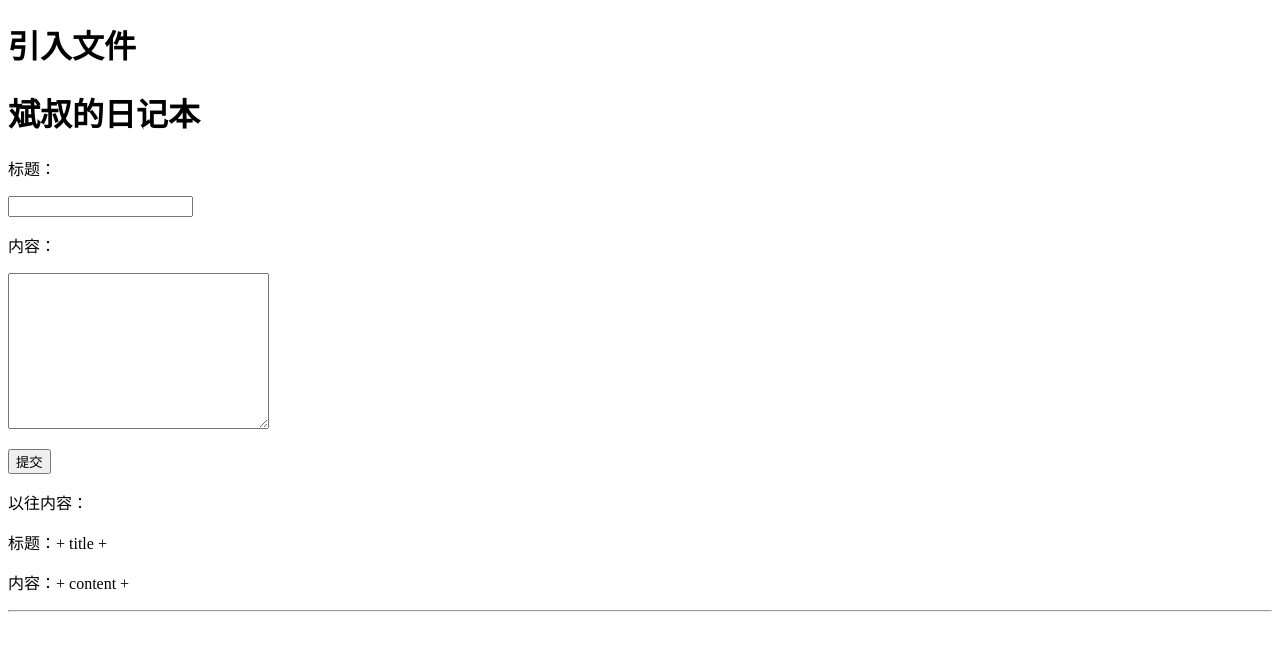
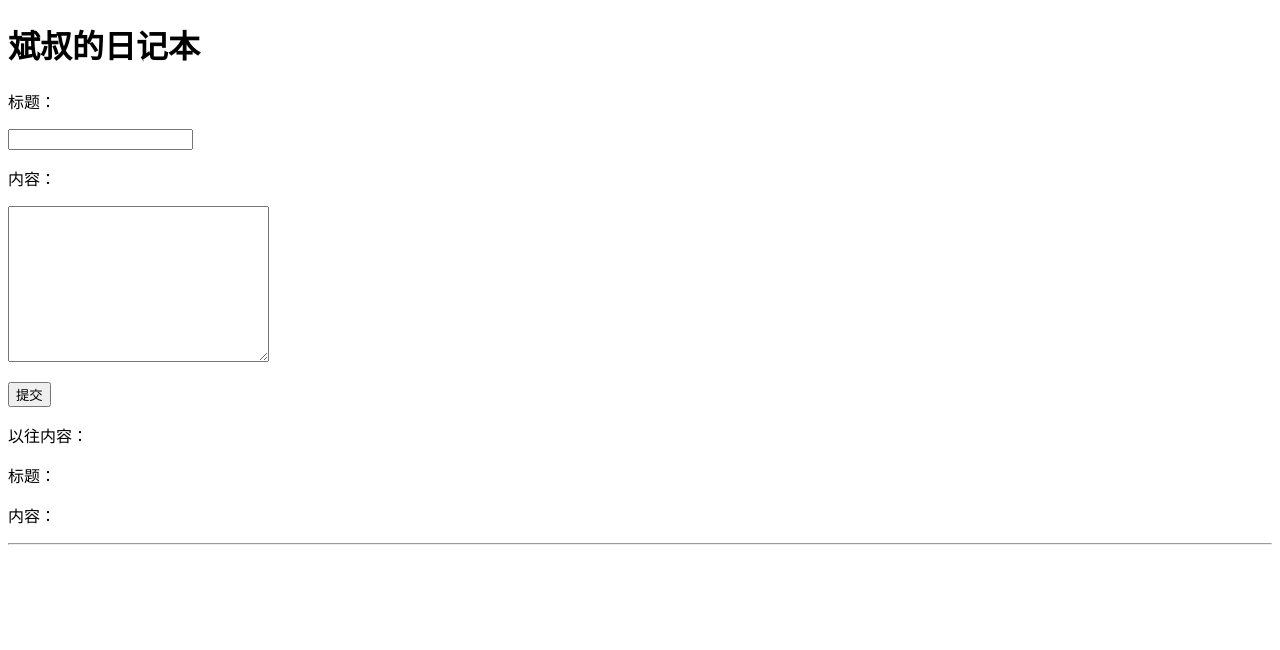
Before and after one commit to JaneHappy/Project, a plain HTML site: page Tutorials/js_diary.html in a window 1280 px wide. Both pictures are taken after a click on the button "提交". Drawn offline with Linux system fonts and the light colour scheme.

Commit message:
Basic JS, Class 8.

```diff
--- a/Tutorials/js_diary.html
+++ b/Tutorials/js_diary.html
@@ -6,10 +6,15 @@
 </head>
 <body>
 
+
+
+<!--
+@2017.8.7
+
 	<h1>引入文件</h1>
 	<h1>斌叔的日记本</h1>
 	<p>标题：</p>
-	<input name="title" id="title"></input>  <!-- 这里的结束标签</input>也可以不用写 -->
+	<input name="title" id="title"></input>    <!-- 这里的结束标签</input>也可以不用写 - ->
 	<p>内容：</p>
 	<textarea id="content" cols="30" rows="10"></textarea>
 	<p><button id="submit">提交</button></p>
@@ -35,6 +40,55 @@
 		var history_element = document.getElementById('history');
 		var history = history_element.innerHTML;
 	</script>
+-->
+
+
+
+
+<!-- 2017.8.8  1:09 -->
+
+	<!--  <h1>引入文件</h1>  -->
+
+	<h1>斌叔的日记本</h1>
+	<p>标题：</p>
+	<input id="title"></input>  <!-- 这里的结束标签</input>也可以不用写 -->
+	<p>内容：</p>
+	<textarea id="content" cols="30" rows="10"></textarea>
+	<p><button id="submit">提交</button></p>
+	<p>以往内容：</p>
+	<div id="history">
+		<!--
+		<hr>
+
+		<p>标题：+ title +</p>
+		<p>内容：+ content + </p>
+		<hr>
+		-->
+	</div>
+
+	<script type="text/javascript">
+		var submit = document.getElementById('submit');
+		submit.onclick = function() {
+			var title_element = document.getElementById("title");
+			var title = title_element.value;
+			var content_element = document.getElementById("content");
+			var content = content_element.value;
+
+			alert(title);	//校验下，有没有获取到用户输入的标题
+			alert(content);	//校验下，有没有获取到用户输入的内容
+
+			var history_element = document.getElementById('history');
+			var history = history_element.innerHTML;
+			history = history + '<p>标题：' + title + '</p>';
+			history = history + '<p>内容：' + content + '</p>';
+			history = history + '<hr>';
+			// alert(history);
+			history_element.innerHTML = history;
+		};
+	</script>
+
+
+
 
 </body>
 </html>
```
